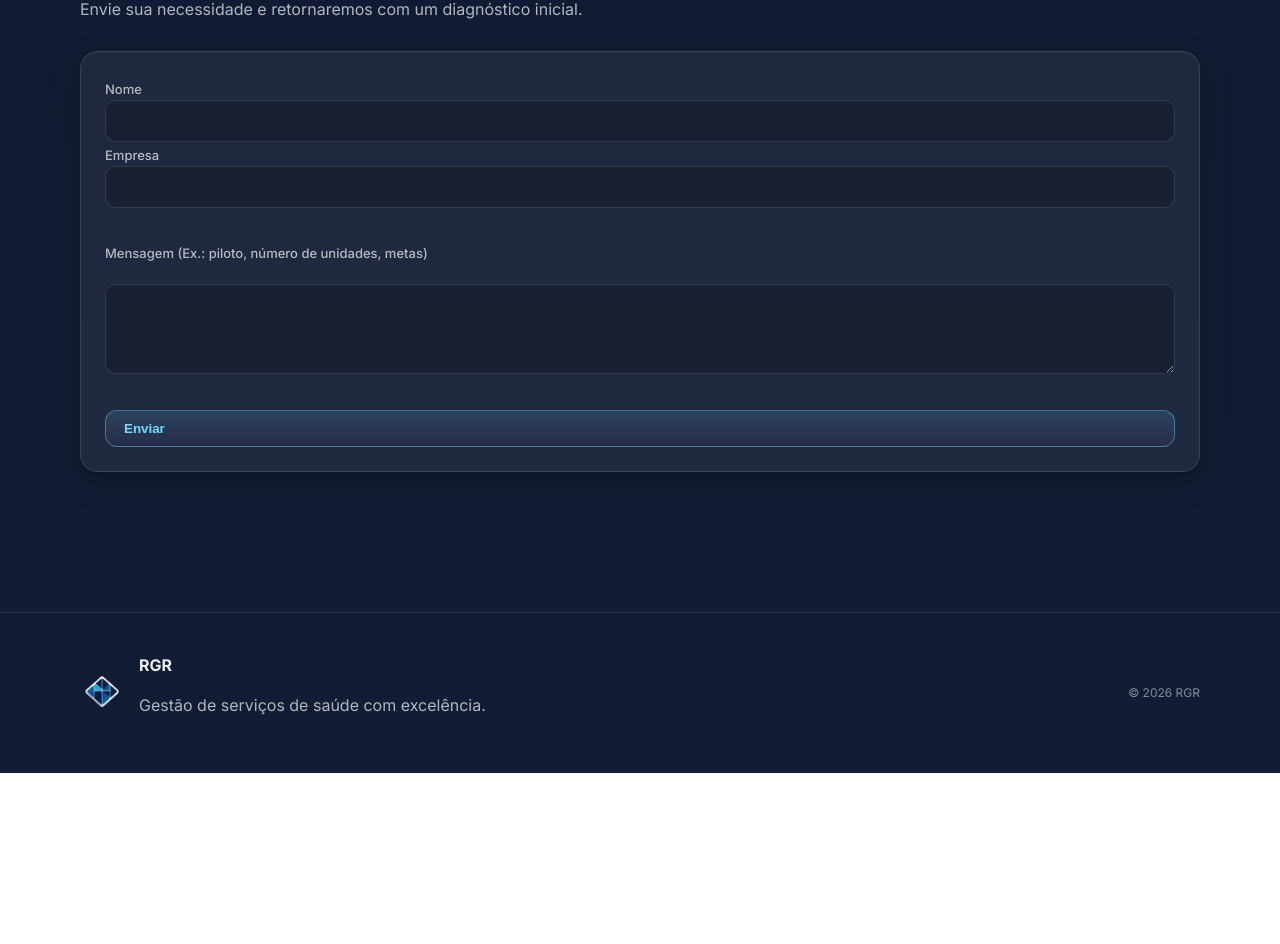
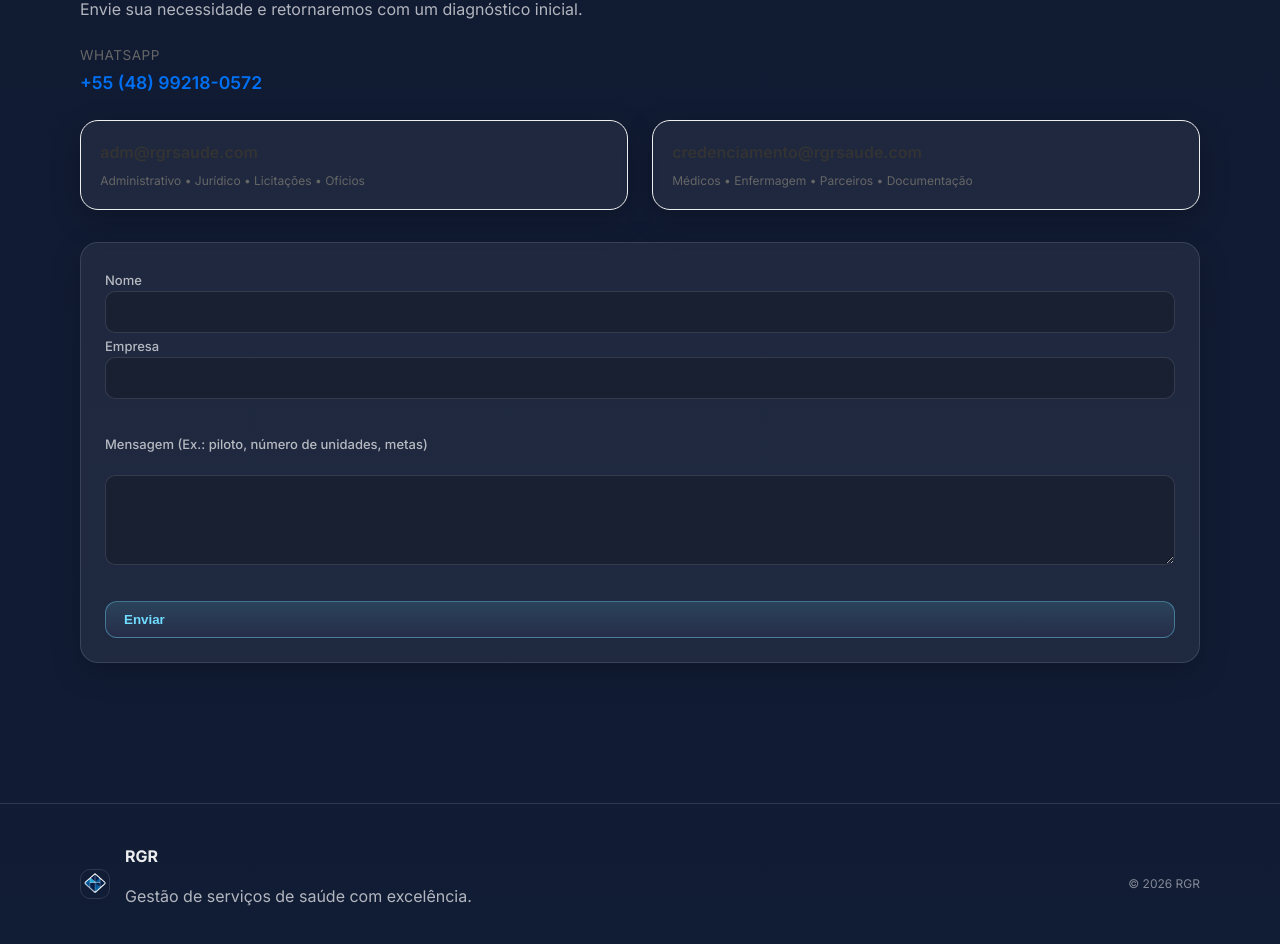
Before and after one commit to YooDxE3/rgr-website-tech, a Next.js app: page / in a window 1280 px wide. Shown: the part 5178-6122 px from the top of the page. Before the commit the page ends 5951 px from the top, so only its background shows below. Built offline with nearby package versions, Linux system fonts and the light colour scheme.

Commit message:
colocando whats e email de contato

```diff
--- a/src/components/Site.tsx
+++ b/src/components/Site.tsx
@@ -224,36 +224,71 @@ export default function Site({ lang }: { lang: Lang }) {
             <h2>{t.contact.title}</h2>
             <p className="muted">{t.contact.subtitle}</p>
 
-            <form className="card form">
+            {/* --- NOVO BLOCO DE CONTATO (WHATSAPP + EMAILS) --- */}
+            <div style={{ marginBottom: "2rem", marginTop: "1.5rem" }}>
+
+              {/* WhatsApp */}
+              <div style={{ marginBottom: "1.5rem", fontSize: "1.1rem" }}>
+                <span style={{ display: "block", fontSize: "0.85rem", textTransform: "uppercase", letterSpacing: "0.5px", color: "#666", marginBottom: "4px" }}>WhatsApp</span>
+                <a
+                  href="https://wa.me/5548992180572"
+                  target="_blank"
+                  rel="noopener noreferrer"
+                  style={{ color: "#0070f3", fontWeight: 600, textDecoration: "none" }}
+                >
+                  +55 (48) 99218-0572
+                </a>
+              </div>
+
+              {/* E-mails */}
+              <div style={{ display: "grid", gap: "1.5rem", gridTemplateColumns: "repeat(auto-fit, minmax(280px, 1fr))" }}>
+
+                {/* Email 1 */}
+                <div className="card" style={{ padding: "1.2rem", margin: 0, border: "1px solid #eee" }}>
+                  <a href="mailto:adm@rgrsaude.com" style={{ display: "block", fontWeight: 600, color: "#333", marginBottom: "0.5rem", textDecoration: "none" }}>
+                    adm@rgrsaude.com
+                  </a>
+                  <p className="fine" style={{ margin: 0, color: "#666" }}>
+                    {t.contact.admDesc}
+                  </p>
+                </div>
+
+                {/* Email 2 */}
+                <div className="card" style={{ padding: "1.2rem", margin: 0, border: "1px solid #eee" }}>
+                  <a href="mailto:credenciamento@rgrsaude.com" style={{ display: "block", fontWeight: 600, color: "#333", marginBottom: "0.5rem", textDecoration: "none" }}>
+                    credenciamento@rgrsaude.com
+                  </a>
+                  <p className="fine" style={{ margin: 0, color: "#666" }}>
+                    {t.contact.credDesc}
+                  </p>
+                </div>
+
+              </div>
+            </div>
+            {/* ------------------------------------------------ */}
+
+            <form
+              className="card form"
+              action="https://formspree.io/f/xkooojnj"
+              method="POST"
+            >
               <div className="row">
                 <div style={{ flex: 1 }}>
                   <label htmlFor="nome">{t.contact.form.name}</label>
-                  <input id="nome" required style={{ width: "100%" }} />
+                  <input id="nome" name="nome" required style={{ width: '100%' }} />
                 </div>
                 <div style={{ flex: 1 }}>
                   <label htmlFor="empresa">{t.contact.form.company}</label>
-                  <input id="empresa" required style={{ width: "100%" }} />
+                  <input id="empresa" name="empresa" required style={{ width: '100%' }} />
                 </div>
               </div>
 
-              <label
-                htmlFor="mensagem"
-                style={{ display: "block", marginTop: "1rem" }}
-              >
+              <label htmlFor="mensagem" style={{ display: 'block', marginTop: '1rem' }}>
                 {t.contact.form.message}
               </label>
-              <textarea
-                id="mensagem"
-                rows={4}
-                required
-                style={{ width: "100%" }}
-              ></textarea>
+              <textarea id="mensagem" name="mensagem" rows={4} required style={{ width: '100%' }}></textarea>
 
-              <button
-                className="btn btn--primary"
-                type="submit"
-                style={{ marginTop: "1rem" }}
-              >
+              <button className="btn btn--primary" type="submit" style={{ marginTop: '1rem' }}>
                 {t.contact.form.button}
               </button>
             </form>
@@ -263,14 +298,7 @@ export default function Site({ lang }: { lang: Lang }) {
         <footer className="footer">
           <div className="container footer__inner">
             <div className="foot">
-              {/* Tag HTML normal, sem otimização */}
-              <img
-                src="/assets/logo-rgr.png"
-                alt="RGR"
-                width="44"
-                height="44"
-                style={{ objectFit: "contain" }}
-              />
+              <Image src="/assets/logo-rgr.png" alt="" className="logo logo--sm" width={30} height={30} />
               <div>
                 <strong>RGR</strong>
                 <p className="muted">{t.footer.description}</p>
--- a/src/lib/copy.ts
+++ b/src/lib/copy.ts
@@ -86,7 +86,8 @@ type Copy = {
   contact: {
     title: string;
     subtitle: string;
-    emailLabel: string;
+    admDesc: string;
+    credDesc: string;
     form: {
       name: string;
       company: string;
@@ -317,7 +318,8 @@ export const copy: Record<Lang, Copy> = {
       title: "Contato",
       subtitle:
         "Envie sua necessidade e retornaremos com um diagnóstico inicial.",
-      emailLabel: "E-mail:",
+      admDesc: "Administrativo • Jurídico • Licitações • Ofícios",
+      credDesc: "Médicos • Enfermagem • Parceiros • Documentação",
       form: {
         name: "Nome",
         company: "Empresa",
@@ -539,7 +541,8 @@ export const copy: Record<Lang, Copy> = {
       title: "Contact",
       subtitle:
         "Send us your needs and we will return with an initial assessment.",
-      emailLabel: "Email:",
+      admDesc: "Administrative • Legal • Bids • Official Letters",
+      credDesc: "Doctors • Nursing • Partners • Documentation",
       form: {
         name: "Name",
         company: "Company",
@@ -765,7 +768,8 @@ export const copy: Record<Lang, Copy> = {
     contact: {
       title: "Contacto",
       subtitle: "Envíe su necesidad y retornaremos con un diagnóstico inicial.",
-      emailLabel: "Correo:",
+      admDesc: "Administrativo • Jurídico • Licitaciones • Oficios",
+      credDesc: "Médicos • Enfermería • Socios • Documentación",
       form: {
         name: "Nombre",
         company: "Empresa",
```
